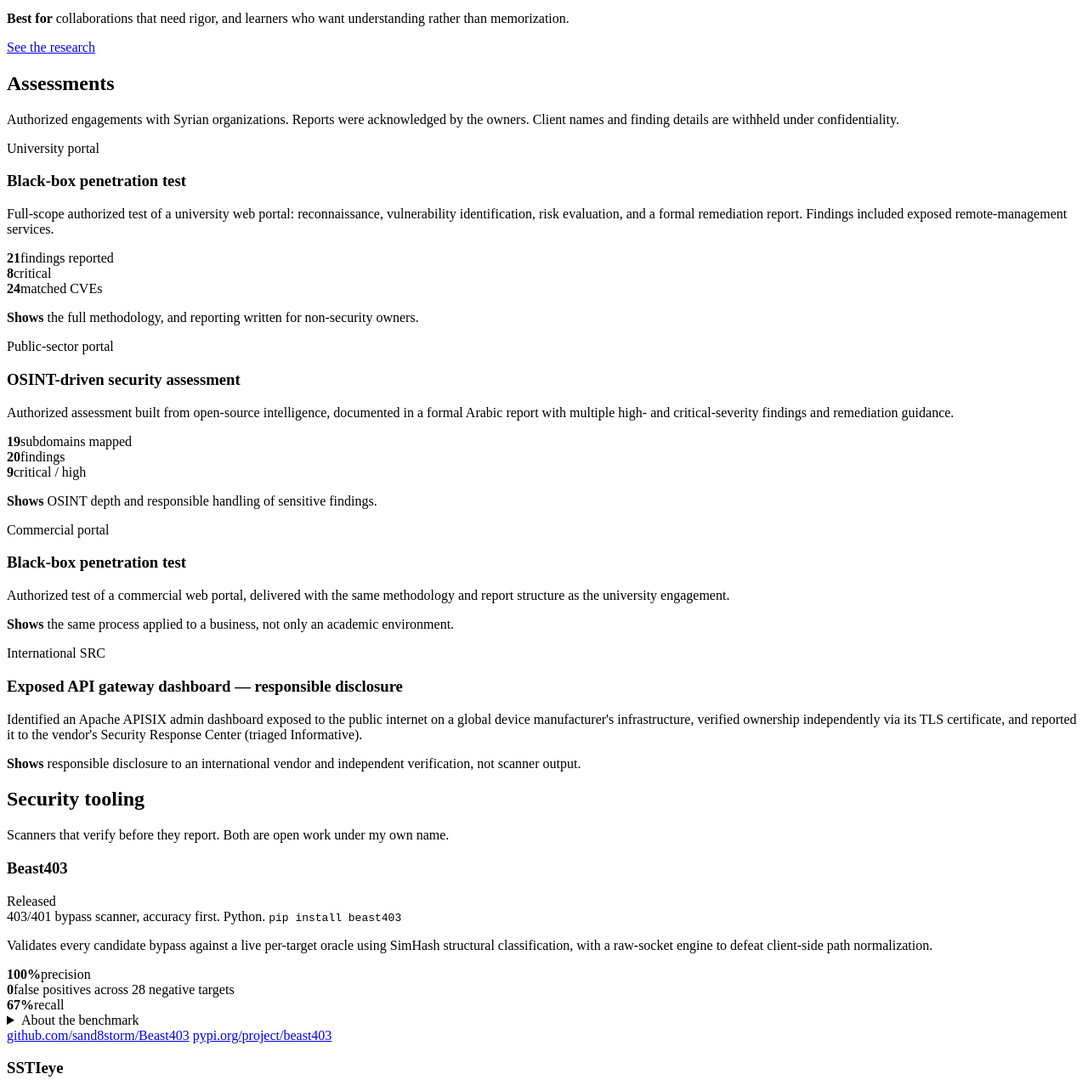
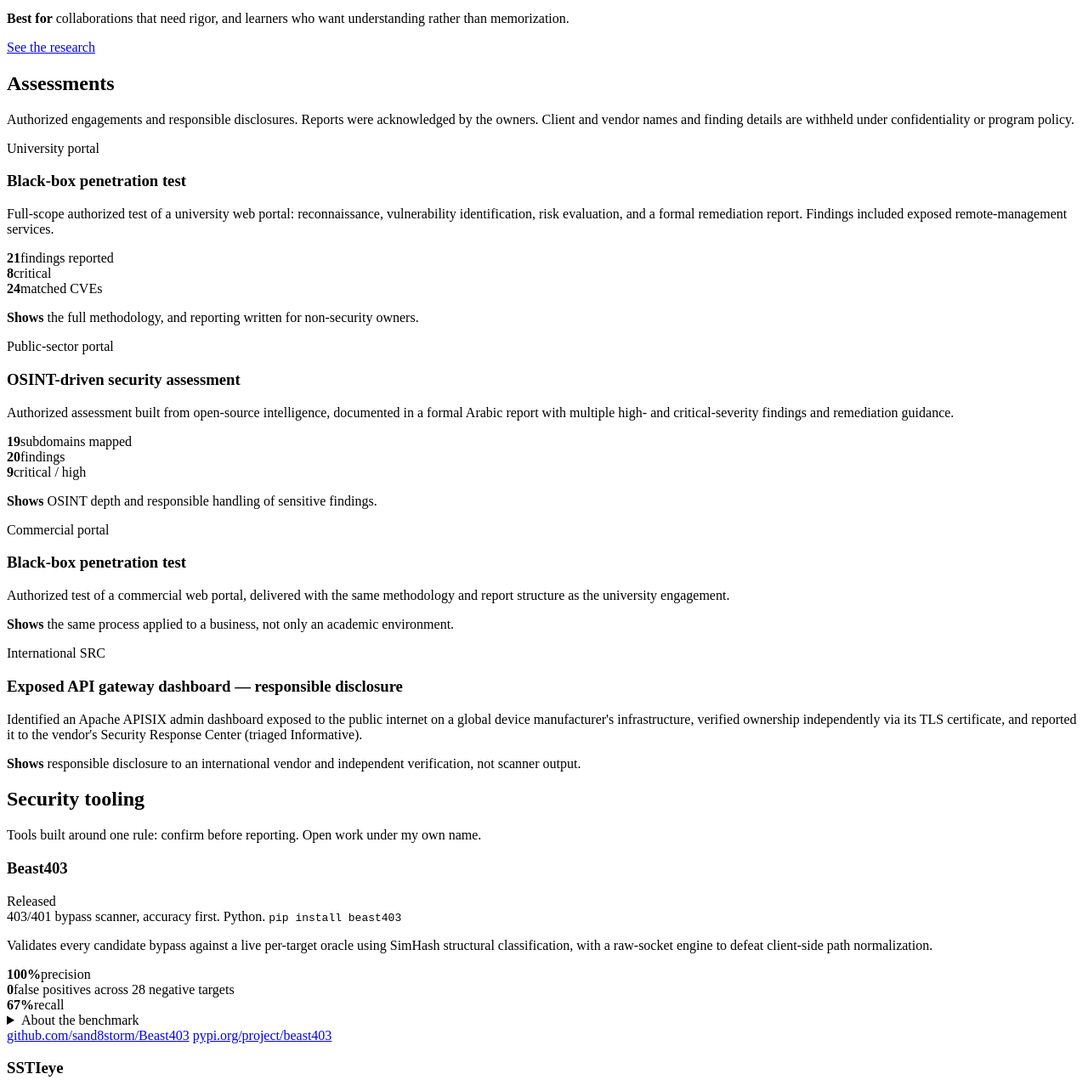
Before and after one commit to sand8storm/sand8storm.github.io, a plain HTML site: page index.html in a window 1280 px wide. Shown: the part 1082-2366 px from the top of the page at 85% size. Drawn offline with Linux system fonts and the light colour scheme.

Commit message:
fix copy: , degree, section intros

```diff
--- a/index.html
+++ b/index.html
@@ -345,7 +345,7 @@
       <section class="section" id="assessments">
         <div class="rail">
           <h2>Assessments</h2>
-          <p>Authorized engagements with Syrian organizations. Reports were acknowledged by the owners. Client names and finding details are withheld under confidentiality.</p>
+          <p>Authorized engagements and responsible disclosures. Reports were acknowledged by the owners. Client and vendor names and finding details are withheld under confidentiality or program policy.</p>
         </div>
         <div class="list">
           <div class="item">
@@ -399,7 +399,7 @@
       <section class="section" id="tooling">
         <div class="rail">
           <h2>Security tooling</h2>
-          <p>Scanners that verify before they report. Both are open work under my own name.</p>
+          <p>Tools built around one rule: confirm before reporting. Open work under my own name.</p>
         </div>
         <div class="tools">
           <article class="tool">
@@ -519,7 +519,7 @@
         </div>
         <div class="two">
           <div class="edu">
-            <h3>B.Sc. in Computer Engineering</h3>
+            <h3>B.Sc. in Informatics Engineering — Cybersecurity</h3>
             <p>Antioch Private Syrian University, Damascus. Final-year student; coursework spans software engineering, machine learning, neural networks, databases, and discrete mathematics.</p>
             <p class="yrs">2022 – 2027 (expected)</p>
             <h3>Independent security researcher</h3>
```
